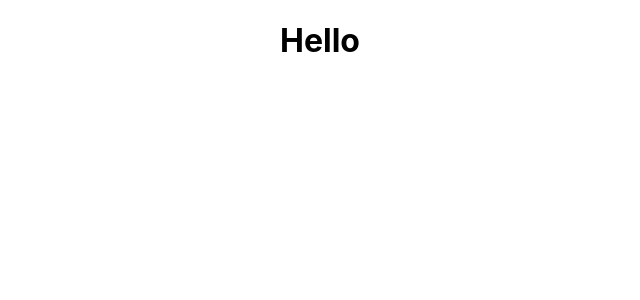
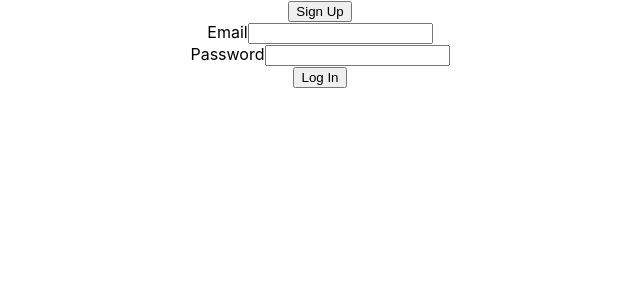
Before and after one commit to hanjun1/crewchat, a React (Create React App) app: page / in a window 1280 px wide. Shown: the top 300 px of the page, without its empty margins (320-960 px from the left). Built offline with nearby package versions, Linux system fonts and the light colour scheme.

Commit message:
added authentication using jwt

```diff
--- a/package.json
+++ b/package.json
@@ -6,13 +6,16 @@
     "@testing-library/jest-dom": "^5.11.10",
     "@testing-library/react": "^11.2.6",
     "@testing-library/user-event": "^12.8.3",
+    "bcrypt": "^5.0.1",
     "cra-template": "^1.1.2",
     "dotenv": "^8.2.0",
     "express": "^4.17.1",
+    "jsonwebtoken": "^8.5.1",
     "mongoose": "^5.12.5",
     "morgan": "^1.10.0",
     "react": "^17.0.2",
     "react-dom": "^17.0.2",
+    "react-router-dom": "^5.2.0",
     "react-scripts": "^4.0.3",
     "serve-favicon": "^2.5.0",
     "web-vitals": "^1.1.1"
--- a/server.js
+++ b/server.js
@@ -3,6 +3,7 @@ const path = require("path");
 const favicon = require("serve-favicon");
 const logger = require("morgan");
 const app = express();
+const userRouter = require("./routes/api/users");
 
 require("dotenv").config();
 require("./config/database");
@@ -12,6 +13,8 @@ app.use(express.json());
 app.use(favicon(path.join(__dirname, "build", "favicon.ico")));
 app.use(express.static(path.join(__dirname, "build")));
 
+app.use("/api/users", userRouter);
+
 app.get("/*", function (req, res) {
   res.sendFile(path.join(__dirname, "build", "index.html"));
 });
--- /dev/null
+++ b/src/components/LoginForm/LoginForm.jsx
@@ -0,0 +1,71 @@
+import React, { useState } from "react";
+
+function LoginForm(props) {
+  const [userInfo, setUserInfo] = useState({
+    email: "",
+    password: "",
+  });
+
+  const [error, setError] = useState("");
+
+  const handleSubmit = async (e) => {
+    e.preventDefault();
+    try {
+      const options = {
+        method: "POST",
+        headers: { "Content-Type": "application/json" },
+        body: JSON.stringify({
+          email: userInfo.email,
+          password: userInfo.password,
+        }),
+      };
+      const fetchRespose = await fetch("/api/users/login", options);
+
+      if (!fetchRespose.ok) throw new Error("Fetch failed - Bad request");
+
+      let token = await fetchRespose.json();
+      localStorage.setItem("token", token);
+
+      const userDoc = JSON.parse(atob(token.split(".")[1])).user;
+      props.setUser(userDoc);
+    } catch (err) {
+      console.log("LoginForm error", err);
+      setError("Login Failed - Try Again");
+    }
+  };
+
+  return (
+    <div>
+      <div className="form-container">
+        <form autoComplete="off" onSubmit={handleSubmit}>
+          <label>Email</label>
+          <input
+            type="text"
+            name="email"
+            value={userInfo.email}
+            onChange={(e) =>
+              setUserInfo({ ...userInfo, email: e.target.value })
+            }
+            required
+          />
+          <br />
+          <label>Password</label>
+          <input
+            type="password"
+            name="password"
+            value={userInfo.password}
+            onChange={(e) =>
+              setUserInfo({ ...userInfo, password: e.target.value })
+            }
+            required
+          />
+          <br />
+          <button>Log In</button>
+        </form>
+      </div>
+      <p>&nbsp;{error}</p>
+    </div>
+  );
+}
+
+export default LoginForm;
--- /dev/null
+++ b/src/components/SignUpForm/SignUpForm.jsx
@@ -0,0 +1,96 @@
+import React, { useState } from "react";
+
+function SignUpForm(props) {
+  const [userInfo, setUserInfo] = useState({
+    name: "",
+    email: "",
+    password: "",
+    confirm: "",
+  });
+
+  const [error, setError] = useState("");
+
+  const handleSubmit = async (e) => {
+    e.preventDefault();
+    try {
+      const options = {
+        method: "POST",
+        headers: { "Content-Type": "application/json" },
+        body: JSON.stringify({
+          name: userInfo.name,
+          email: userInfo.email,
+          password: userInfo.password,
+        }),
+      };
+      const fetchResponse = await fetch("/api/users/signup", options);
+
+      if (!fetchResponse.ok) throw new Error("Fetch failed - Bad request");
+
+      let token = await fetchResponse.json();
+      localStorage.setItem("token", token);
+
+      const userDoc = JSON.parse(atob(token.split(".")[1])).user;
+      props.setUser(userDoc);
+    } catch (err) {
+      console.log("LoginForm error", err);
+      setError("Login Failed - Try Again");
+    }
+  };
+
+  const disable = userInfo.password !== userInfo.confirm;
+
+  return (
+    <div>
+      <div className="form-container">
+        <form autoComplete="off" onSubmit={handleSubmit}>
+          <label>Name</label>
+          <input
+            type="text"
+            name="name"
+            value={userInfo.name}
+            onChange={(e) => setUserInfo({ ...userInfo, name: e.target.value })}
+            required
+          />
+          <br />
+          <label>Email</label>
+          <input
+            type="email"
+            name="email"
+            value={userInfo.email}
+            onChange={(e) =>
+              setUserInfo({ ...userInfo, email: e.target.value })
+            }
+            required
+          />
+          <br />
+          <label>Password</label>
+          <input
+            type="password"
+            name="password"
+            value={userInfo.password}
+            onChange={(e) =>
+              setUserInfo({ ...userInfo, password: e.target.value })
+            }
+            required
+          />
+          <br />
+          <label>Confirm</label>
+          <input
+            type="password"
+            name="confirm"
+            value={userInfo.confirm}
+            onChange={(e) =>
+              setUserInfo({ ...userInfo, confirm: e.target.value })
+            }
+            required
+          />
+          <br />
+          <button disabled={disable}>Sign Up</button>
+        </form>
+      </div>
+      <p>&nbsp;{error}</p>
+    </div>
+  );
+}
+
+export default SignUpForm;
--- a/src/index.js
+++ b/src/index.js
@@ -3,10 +3,13 @@ import ReactDOM from "react-dom";
 import "./index.css";
 import App from "./pages/App/App.jsx";
 import reportWebVitals from "./reportWebVitals";
+import { BrowserRouter as Router } from "react-router-dom";
 
 ReactDOM.render(
   <React.StrictMode>
-    <App />
+    <Router>
+      <App />
+    </Router>
   </React.StrictMode>,
   document.getElementById("root")
 );
--- a/src/pages/App/App.jsx
+++ b/src/pages/App/App.jsx
@@ -1,9 +1,46 @@
-import './App.css';
+import React, { useState, useEffect } from "react";
+import "./App.css";
+import { Switch, Route, Redirect } from "react-router-dom";
+import AuthPage from "../AuthPage/AuthPage";
 
 function App() {
+  const [user, setUser] = useState(null);
+
+  useEffect(() => {
+    let token = localStorage.getItem("token");
+    if (token) {
+      if (Date.now() < JSON.parse(atob(token.split(".")[1])).exp * 1000) {
+        let userDoc = JSON.parse(atob(token.split(".")[1])).user;
+        setUser(userDoc);
+      } else {
+        setUser(null);
+      }
+    }
+  }, []);
+
+  const handleLogout = () => {
+    setUser(null);
+    localStorage.clear();
+  };
+
   return (
     <div className="App">
-      <h1>Hello</h1>
+      {user ? (
+        <Switch>
+          <Route
+            path="/"
+            render={() => (
+              <>
+                <div>YOU LOGGED IN WOOT!</div>
+                <button onClick={() => handleLogout()}>Logout</button>
+              </>
+            )}
+          />
+          <Redirect to="/" />
+        </Switch>
+      ) : (
+        <AuthPage setUser={setUser} />
+      )}
     </div>
   );
 }
--- /dev/null
+++ b/src/pages/AuthPage/AuthPage.jsx
@@ -0,0 +1,26 @@
+import React, { useState } from "react";
+import LoginForm from "../../components/LoginForm/LoginForm";
+import SignUpForm from "../../components/SignUpForm/SignUpForm";
+
+function AuthPage(props) {
+  const [showLogin, setShowLogin] = useState(true);
+
+  return (
+    <div className="AuthPage">
+      <div>
+        <button onClick={() => setShowLogin(!showLogin)}>
+          {showLogin ? "Sign Up" : "Login"}
+        </button>
+      </div>
+      <div>
+        {showLogin ? (
+          <LoginForm setUser={props.setUser} />
+        ) : (
+          <SignUpForm setUser={props.setUser} />
+        )}
+      </div>
+    </div>
+  );
+}
+
+export default AuthPage;
```
Also changed, not shown: controllers/users.js (added, +37 -0 lines), models/user.js (added, +35 -0 lines), routes/api/users.js (added, +8 -0 lines), 1 other file (tests, documents, lock files or other folders).
